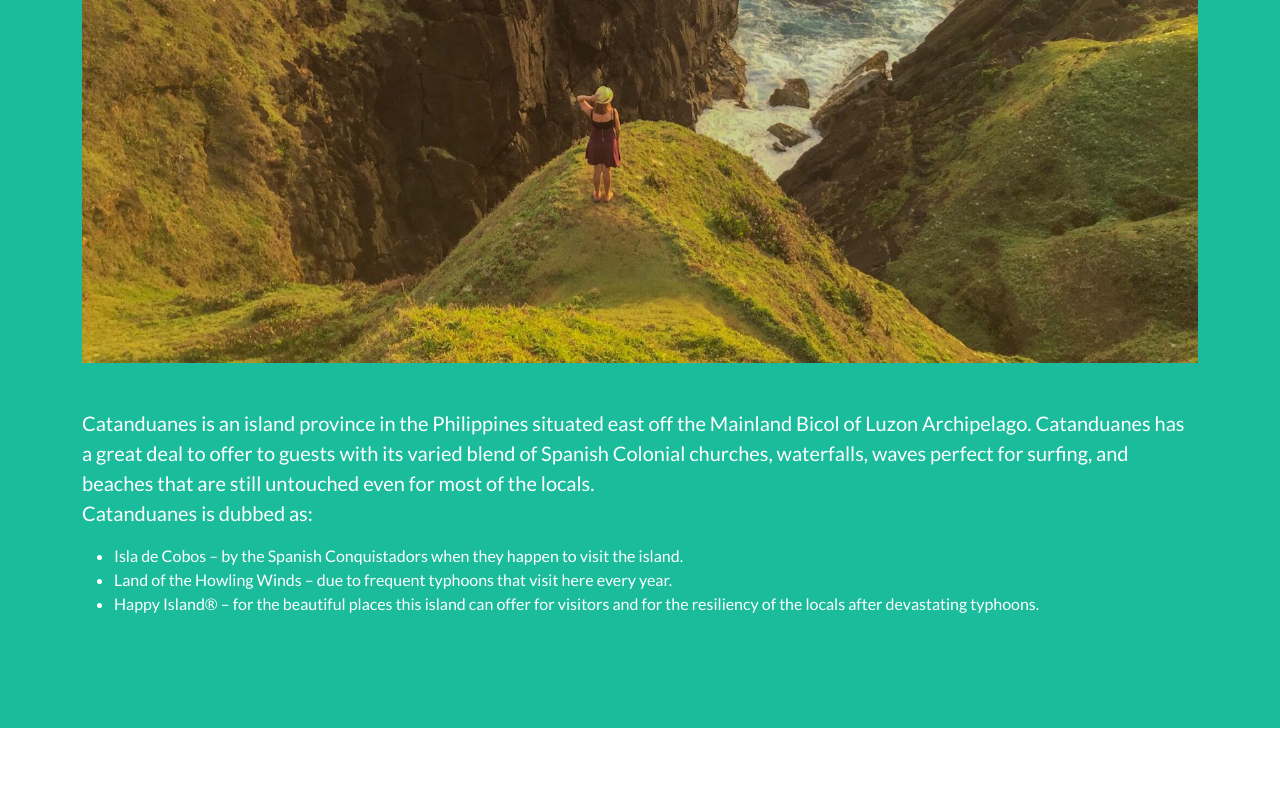
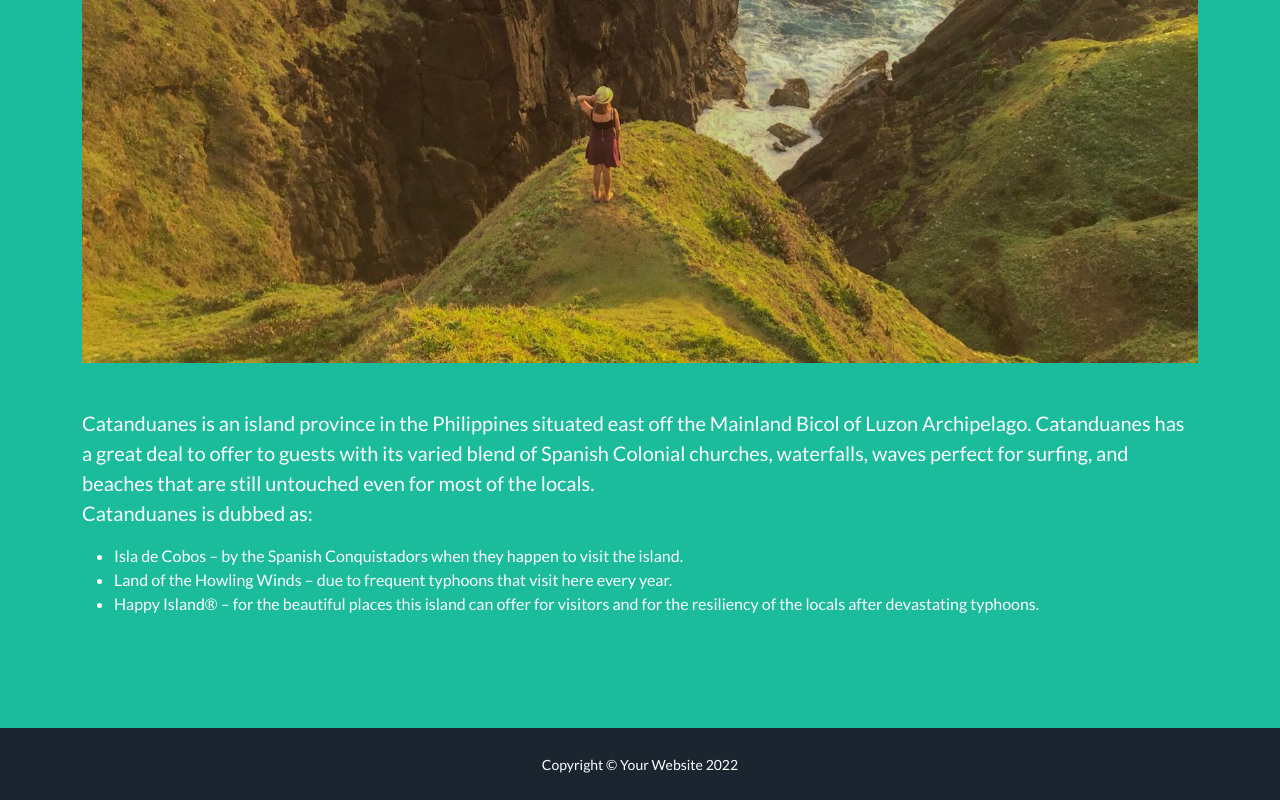
Before and after one commit to cayoooooy/empi2, a plain HTML site: page index.html in a window 1280 px wide. Shown: the part 1368-2168 px from the top of the page. Before the commit the page ends 2096 px from the top, so only its background shows below. Drawn offline with nearby package versions, Linux system fonts and the light colour scheme.

Commit message:
added a copywright footer to every page

```diff
--- a/index.html
+++ b/index.html
@@ -77,6 +77,9 @@
                 </div>
             </div>
         </section>
+        <div class="copyright py-4 text-center text-white">
+            <div class="container"><small>Copyright &copy; Your Website 2022</small></div>
+        </div>
 
         <!-- Bootstrap core JS-->
         <script src="https://cdn.jsdelivr.net/npm/bootstrap@5.1.3/dist/js/bootstrap.bundle.min.js"></script>
```
Also changed, not shown: about.html (+3 -0 lines), togothere.html (+3 -0 lines).
